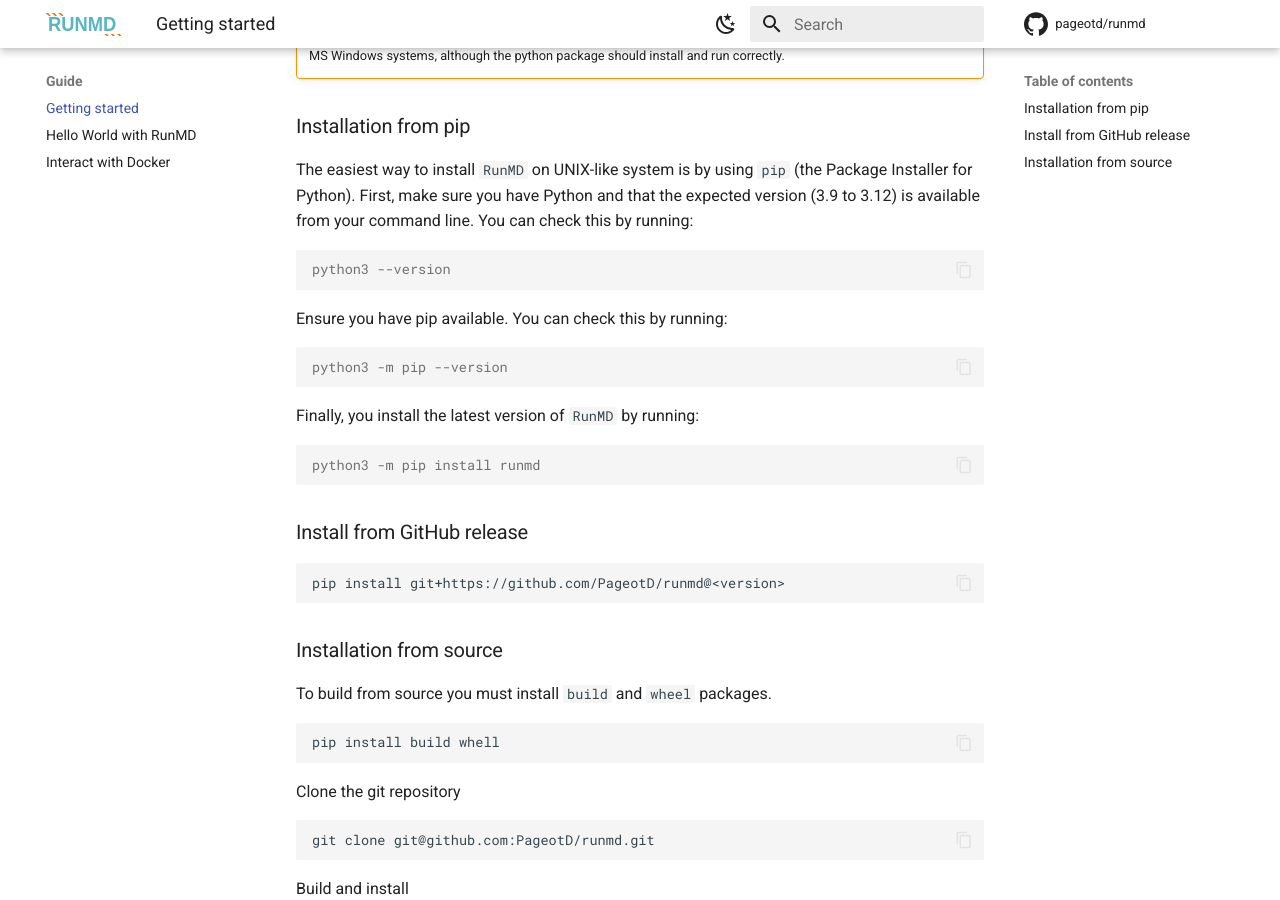
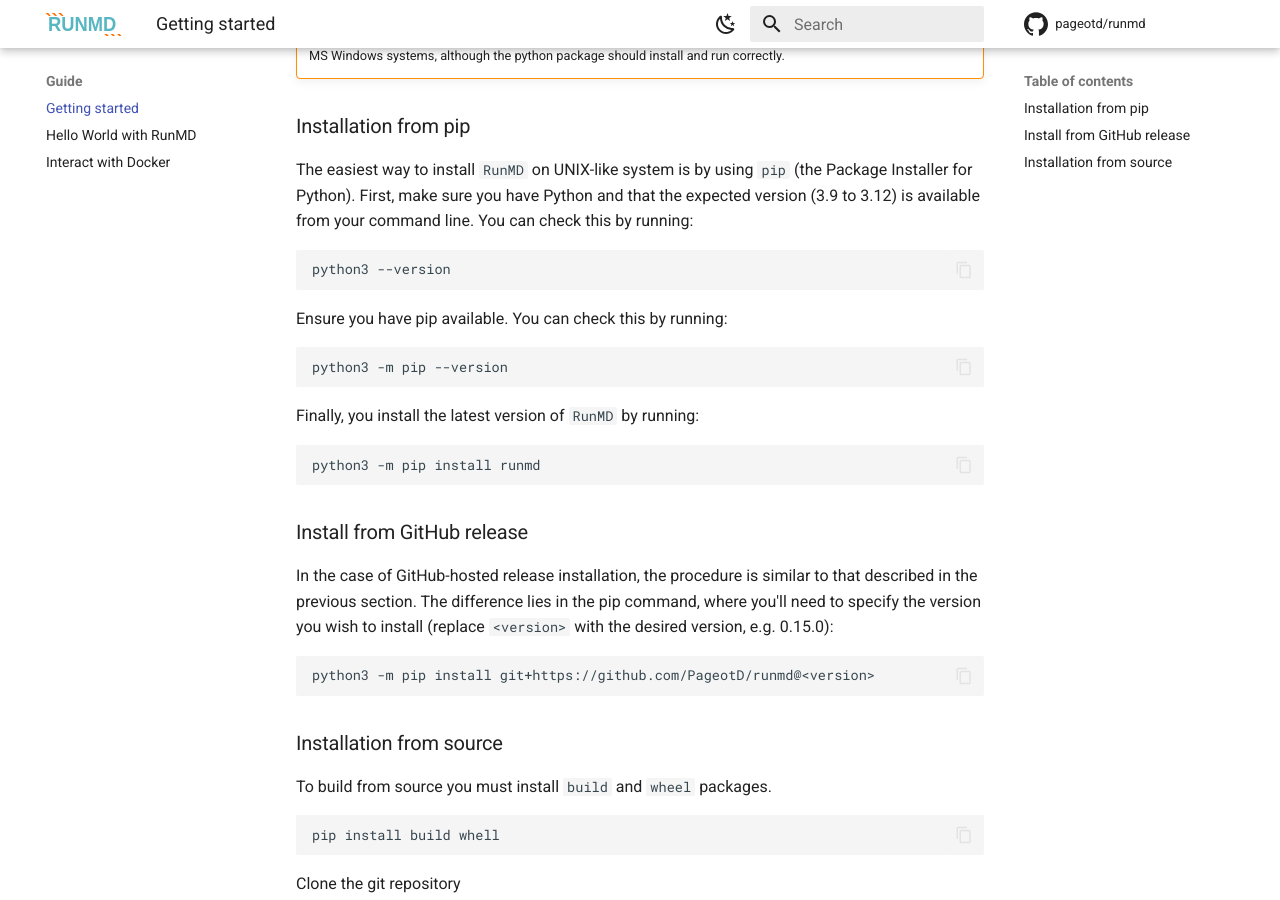
Before and after one commit to PageotD/runmd, an MkDocs documentation site: the page built from docs/guide/getting_started.md, in a window 1280 px wide and 900 px high, scrolled down 325 px. Built offline with MkDocs 1.6.1 and Material for MkDocs 9.7.7, drawn with Linux system fonts in a browser that asks for light colours; comment, search, counter and statistics services are not loaded.

Commit message:
docs: improve 'installation from GitHub release' section

````diff
--- a/docs/guide/getting_started.md
+++ b/docs/guide/getting_started.md
@@ -8,25 +8,27 @@
 The easiest way to install `RunMD` on UNIX-like system is by using `pip` (the Package Installer for Python).
 First, make sure you have Python and that the expected version (3.9 to 3.12) is available from your command line. You can check this by running:
 
-```console
+```bash
 python3 --version
 ```
 
 Ensure you have pip available. You can check this by running:
 
-```console
+```bash
 python3 -m pip --version
 ```
 
 Finally, you install the latest version of `RunMD` by running:
-```console
+```bash
 python3 -m pip install runmd
 ```
 
 ### Install from GitHub release
 
+In the case of GitHub-hosted release installation, the procedure is similar to that described in the previous section. The difference lies in the pip command, where you'll need to specify the version you wish to install (replace `<version>` with the desired version, e.g. 0.15.0):
+
 ```bash
-pip install git+https://github.com/PageotD/runmd@<version>
+python3 -m pip install git+https://github.com/PageotD/runmd@<version>
 ```
 
 ### Installation from source
````
